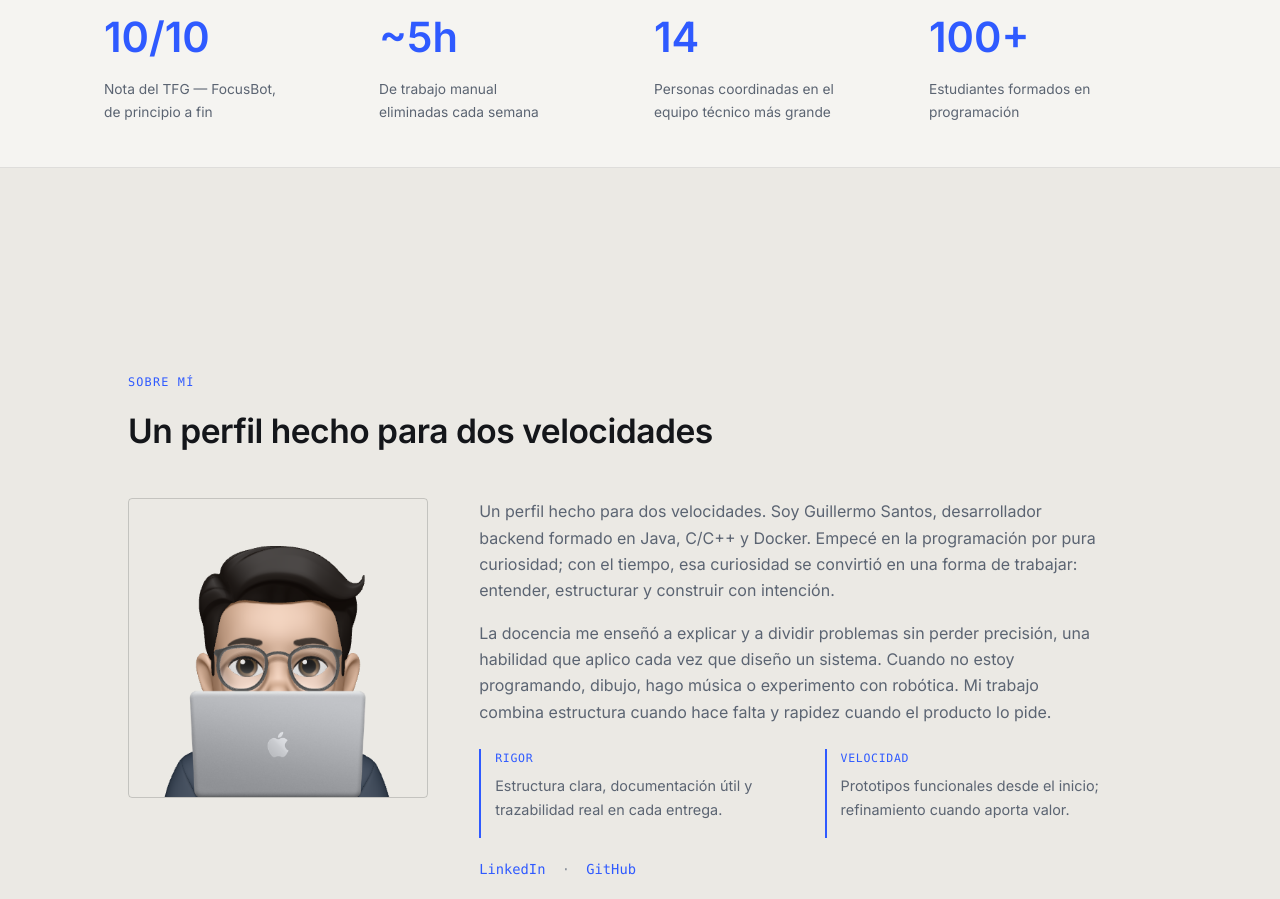
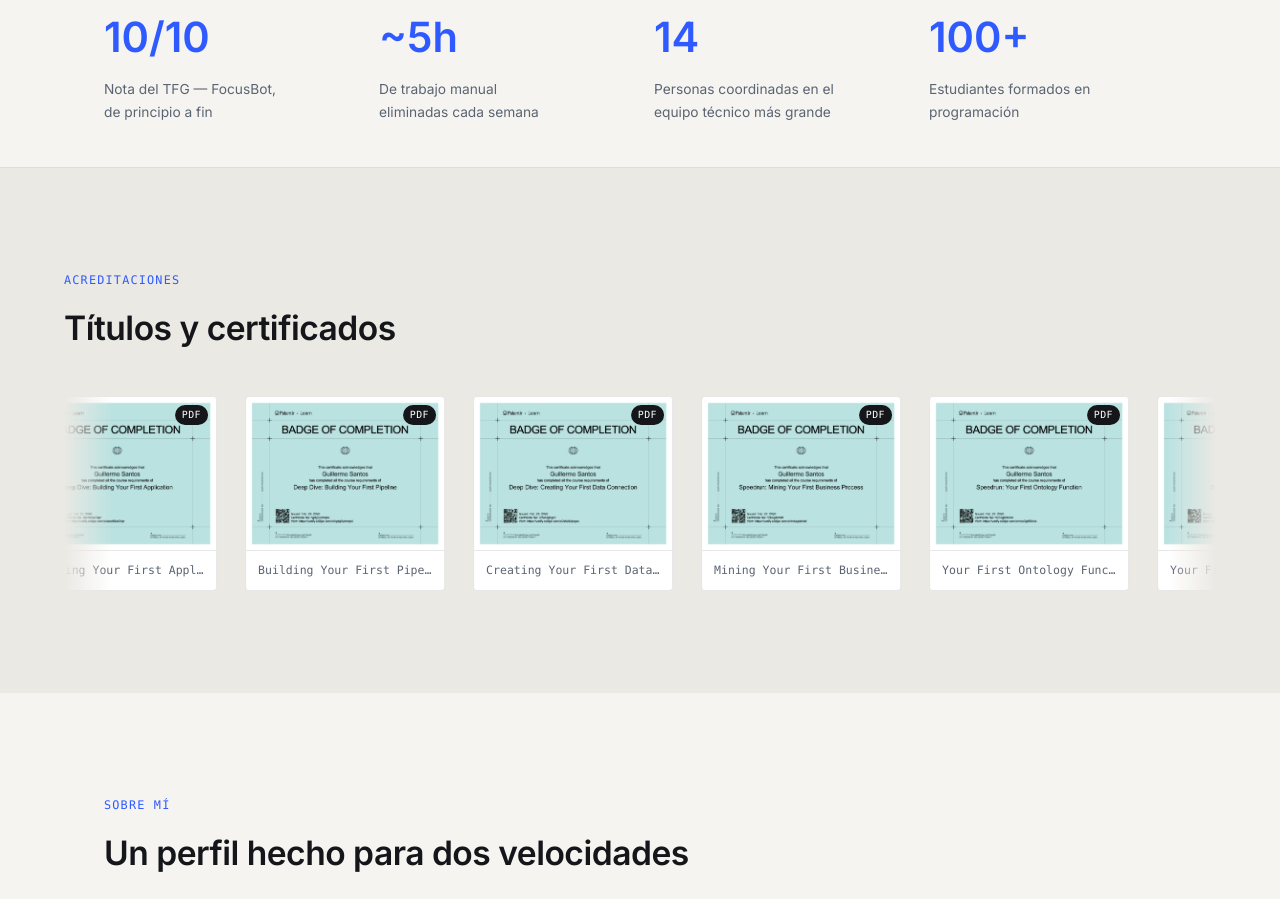
Before and after one commit to guille15j/portfolio_personal, a plain HTML site: page nuevo.html in a window 1280 px wide. Shown: the part 799-1698 px from the top of the page. Drawn offline with Linux system fonts and the light colour scheme.

Commit message:
Correcion de la sección

```diff
--- a/nuevo.html
+++ b/nuevo.html
@@ -82,9 +82,19 @@
     </div>
   </section>
 
-  <section id="titulos" class="section reveal section-alt">
 
+    <section id="titulos" class="section reveal section-alt">
+  <div class="section-head">
+    <span class="eyebrow-mini">Acreditaciones</span>
+    <h2>Títulos y certificados</h2>
+  </div>
 
+  <div class="titulos-viewport" id="titulosViewport">
+    <div class="titulos-track" id="titulosTrack">
+      <!-- Generado por JS: cards de título o cartel "Work in progress" -->
+    </div>
+  </div>
+</section>
 
 
 
```
